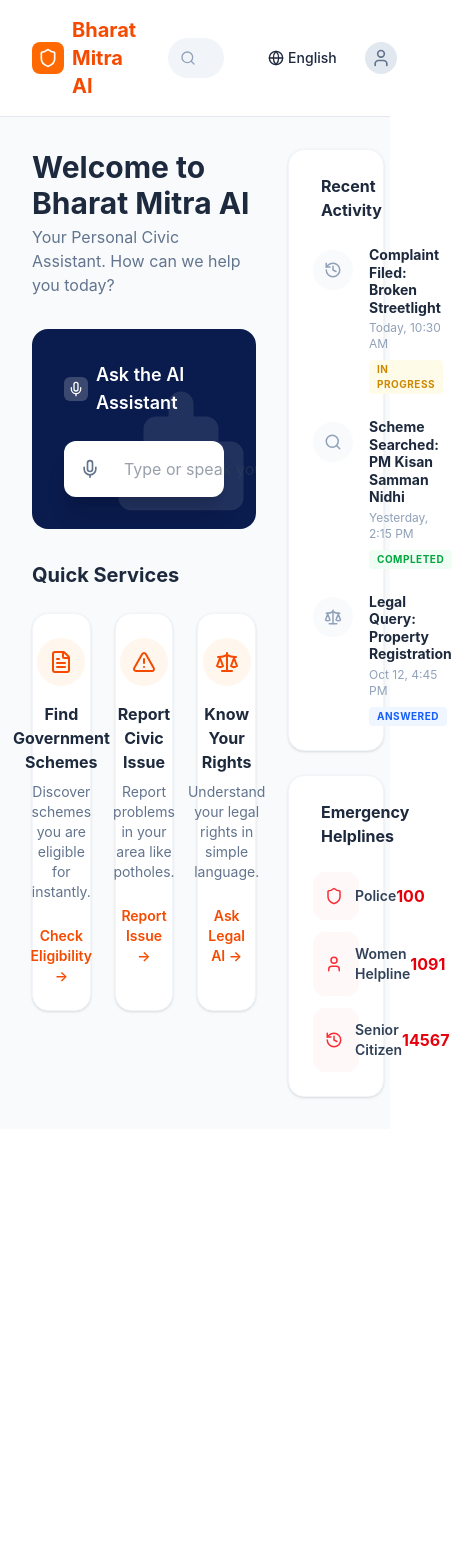
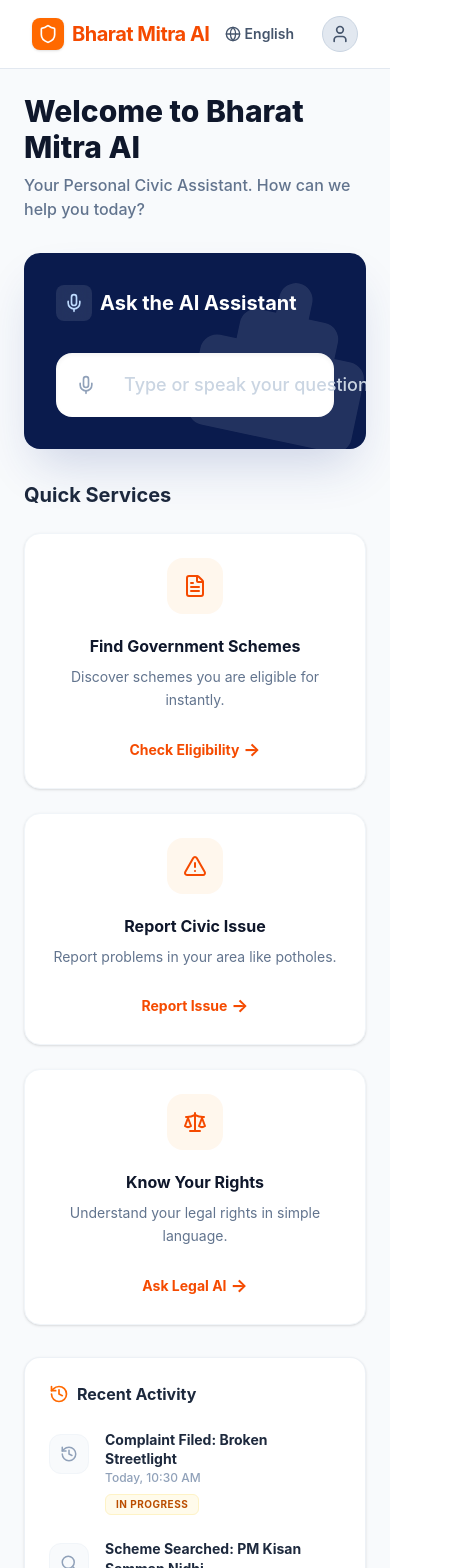
Before and after one commit to shreyanshagrawal/Bharat-Mitra-AI, a React app in the folder frontend/: page /dashboard in a window 390 px wide. Shown: the top 1568 px of the page, 452 px wide, since content can reach past the window. Before the commit the page ends 1129 px from the top, so only its background shows below. Built offline with nearby package versions, Linux system fonts and the light colour scheme; the HTML template or start-up script is replaced by a standard one.

Commit message:
report issue

```diff
--- a/frontend/src/pages/Dashboard/DashboardPage.jsx
+++ b/frontend/src/pages/Dashboard/DashboardPage.jsx
@@ -18,122 +18,130 @@
   return (
     <div className="min-h-screen bg-slate-50 font-sans text-slate-800">
       {/* --- Navbar --- */}
-      <nav className="flex items-center justify-between px-8 py-4 bg-white border-b border-slate-200">
+      <nav className="sticky top-0 z-50 flex items-center justify-between px-8 py-4 bg-white border-b border-slate-200">
         <div className="flex items-center gap-2">
-          <div className="bg-orange-500 p-1.5 rounded-lg">
+          <div className="bg-orange-500 p-1.5 rounded-lg shadow-sm">
             <Shield className="text-white w-5 h-5" />
           </div>
-          <span className="text-xl font-bold text-orange-600">
+          <span className="text-xl font-bold text-orange-600 tracking-tight">
             Bharat Mitra AI
           </span>
         </div>
 
-        <div className="flex-1 max-w-xl mx-8">
-          <div className="relative">
+        <div className="hidden md:flex flex-1 max-w-xl mx-8">
+          <div className="relative w-full">
             <Search className="absolute left-3 top-1/2 -translate-y-1/2 text-slate-400 w-4 h-4" />
             <input
               type="text"
               placeholder="Ask anything about government services"
-              className="w-full bg-slate-100 border-none rounded-full py-2 pl-10 pr-4 focus:ring-2 focus:ring-orange-500 transition-all outline-none"
+              className="w-full bg-slate-100 border-none rounded-full py-2.5 pl-10 pr-4 focus:ring-2 focus:ring-orange-500/50 transition-all outline-none text-sm"
             />
           </div>
         </div>
 
         <div className="flex items-center gap-4">
-          <button className="flex items-center gap-1 text-sm font-medium hover:bg-slate-100 px-3 py-1.5 rounded-md transition-colors">
+          <button className="flex items-center gap-1 text-sm font-semibold text-slate-600 hover:bg-slate-100 px-3 py-1.5 rounded-full transition-colors">
             <Globe className="w-4 h-4" /> English
           </button>
-          <div className="w-8 h-8 bg-slate-200 rounded-full flex items-center justify-center">
-            <User className="w-5 h-5 text-slate-500" />
+          <div className="w-9 h-9 bg-slate-200 rounded-full flex items-center justify-center border border-slate-300 cursor-pointer hover:bg-slate-300 transition-colors">
+            <User className="w-5 h-5 text-slate-600" />
           </div>
         </div>
       </nav>
 
-      <main className="max-w-7xl mx-auto p-8">
-        <div className="grid grid-cols-12 gap-8">
+      <main className="max-w-7xl mx-auto p-6 md:p-8">
+        <div className="grid grid-cols-1 lg:grid-cols-12 gap-8">
           {/* --- Left Column: Hero & Quick Services --- */}
-          <div className="col-span-8 space-y-8">
-            <section>
-              <h1 className="text-3xl font-bold mb-1">
+          <div className="lg:col-span-8 space-y-8">
+            <header>
+              <h1 className="text-3xl font-extrabold text-slate-900 mb-2">
                 Welcome to Bharat Mitra AI
               </h1>
-              <p className="text-slate-500">
+              <p className="text-slate-500 font-medium">
                 Your Personal Civic Assistant. How can we help you today?
               </p>
-            </section>
+            </header>
 
             {/* AI Assistant Search Box */}
             <motion.div
-              initial={{ opacity: 0, y: 20 }}
-              animate={{ opacity: 1, y: 0 }}
-              className="bg-[#0a1b4d] rounded-2xl p-8 relative overflow-hidden"
+              initial={{ opacity: 0, scale: 0.98 }}
+              animate={{ opacity: 1, scale: 1 }}
+              transition={{ duration: 0.5 }}
+              className="bg-[#0a1b4d] rounded-2xl p-8 relative overflow-hidden shadow-2xl shadow-blue-900/20"
             >
-              {/* Decorative Robot Background Icon */}
-              <div className="absolute right-0 bottom-0 opacity-10">
-                <svg width="150" height="150" viewBox="0 0 24 24" fill="white">
+              {/* Background Decoration */}
+              <div className="absolute -right-4 -bottom-4 opacity-10 rotate-12 pointer-events-none">
+                <svg width="200" height="200" viewBox="0 0 24 24" fill="white">
                   <path d="M12 2a2 2 0 0 1 2 2v2h2a2 2 0 0 1 2 2v2h2a2 2 0 0 1 2 2v7a2 2 0 0 1-2 2H4a2 2 0 0 1-2-2v-7a2 2 0 0 1 2-2h2V8a2 2 0 0 1 2-2h2V4a2 2 0 0 1 2-2z" />
                 </svg>
               </div>
 
-              <div className="flex items-center gap-2 mb-6 text-white">
-                <div className="bg-white/20 p-1 rounded-md">
-                  <Mic className="w-4 h-4" />
+              <div className="flex items-center gap-2 mb-8 text-white">
+                <div className="bg-white/10 p-2 rounded-lg backdrop-blur-sm">
+                  <Mic className="w-5 h-5 text-blue-200" />
                 </div>
-                <span className="font-semibold text-lg">
-                  Ask the AI Assistant
-                </span>
+                <span className="font-bold text-xl">Ask the AI Assistant</span>
               </div>
 
-              <div className="relative flex items-center bg-white rounded-xl p-2 shadow-xl">
-                <button className="p-2 hover:bg-slate-100 rounded-full transition-colors">
-                  <Mic className="text-slate-500 w-5 h-5" />
+              <div className="relative flex items-center bg-white rounded-2xl p-2 shadow-inner group">
+                <button className="p-3 hover:bg-slate-50 rounded-xl transition-colors">
+                  <Mic className="text-slate-400 w-5 h-5" />
                 </button>
                 <input
                   type="text"
                   placeholder="Type or speak your question here..."
-                  className="flex-1 px-4 outline-none text-slate-700"
+                  className="flex-1 px-4 outline-none text-slate-700 text-lg font-medium placeholder:text-slate-300"
                 />
-                <button className="bg-orange-500 hover:bg-orange-600 p-2.5 rounded-xl transition-transform active:scale-95 shadow-lg shadow-orange-500/30">
+                <motion.button
+                  whileHover={{ scale: 1.05 }}
+                  whileTap={{ scale: 0.95 }}
+                  className="bg-orange-500 hover:bg-orange-600 p-3.5 rounded-xl transition-all shadow-lg shadow-orange-500/40"
+                >
                   <Send className="text-white w-5 h-5" />
-                </button>
+                </motion.button>
               </div>
             </motion.div>
 
             {/* Quick Services Grid */}
             <section>
-              <h3 className="text-xl font-bold mb-6">Quick Services</h3>
-              <div className="grid grid-cols-3 gap-6">
+              <h3 className="text-xl font-bold text-slate-800 mb-6 flex items-center gap-2">
+                Quick Services
+              </h3>
+              <div className="grid grid-cols-1 sm:grid-cols-2 md:grid-cols-3 gap-6">
                 <ServiceCard
-                  icon={<FileText className="text-orange-600" />}
+                  icon={<FileText />}
                   title="Find Government Schemes"
                   desc="Discover schemes you are eligible for instantly."
                   actionText="Check Eligibility"
-                  link="/dashboard/schemes"
+                  link="/schemes"
                 />
                 <ServiceCard
-                  icon={<AlertTriangle className="text-orange-600" />}
+                  icon={<AlertTriangle />}
                   title="Report Civic Issue"
                   desc="Report problems in your area like potholes."
                   actionText="Report Issue"
                   link="/dashboard/dashboard_report_issue"
                 />
                 <ServiceCard
-                  icon={<Scale className="text-orange-600" />}
+                  icon={<Scale />}
                   title="Know Your Rights"
                   desc="Understand your legal rights in simple language."
                   actionText="Ask Legal AI"
+                  link="/legal"
                 />
               </div>
             </section>
           </div>
 
           {/* --- Right Column: Activity & Helplines --- */}
-          <div className="col-span-4 space-y-6">
-            {/* Recent Activity */}
-            <div className="bg-white rounded-2xl p-6 shadow-sm border border-slate-100">
-              <div className="flex items-center gap-2 mb-6">
+          <div className="lg:col-span-4 space-y-6">
+            {/* Recent Activity Card */}
+            <div className="bg-white rounded-2xl p-6 shadow-sm border border-slate-200/60">
+              <div className="flex items-center justify-between mb-6">
+                <div className="flex items-center gap-2">
                   <History className="w-5 h-5 text-orange-500" />
-                <h3 className="font-bold">Recent Activity</h3>
+                  <h3 className="font-bold text-slate-800">Recent Activity</h3>
+                </div>
               </div>
 
               <div className="space-y-6">
@@ -142,30 +150,32 @@
                   title="Complaint Filed: Broken Streetlight"
                   time="Today, 10:30 AM"
                   status="In Progress"
-                  statusColor="bg-yellow-50 text-yellow-600"
+                  variant="warning"
                 />
                 <ActivityItem
                   icon={<Search />}
                   title="Scheme Searched: PM Kisan Samman Nidhi"
                   time="Yesterday, 2:15 PM"
                   status="Completed"
-                  statusColor="bg-green-50 text-green-600"
+                  variant="success"
                 />
                 <ActivityItem
                   icon={<Scale />}
                   title="Legal Query: Property Registration"
                   time="Oct 12, 4:45 PM"
                   status="Answered"
-                  statusColor="bg-blue-50 text-blue-600"
+                  variant="info"
                 />
               </div>
             </div>
 
-            {/* Emergency Helplines */}
-            <div className="bg-white rounded-2xl p-6 shadow-sm border border-slate-100">
+            {/* Emergency Helplines Card */}
+            <div className="bg-white rounded-2xl p-6 shadow-sm border border-slate-200/60">
               <div className="flex items-center gap-2 mb-6">
                 <Phone className="w-5 h-5 text-orange-500" />
-                <h3 className="font-bold">Emergency Helplines</h3>
+                <h3 className="font-bold text-slate-800">
+                  Emergency Helplines
+                </h3>
               </div>
               <div className="space-y-3">
                 <HelplineRow icon={<Shield />} name="Police" number="100" />
@@ -188,50 +198,69 @@
   );
 };
 
-/* --- Sub-Components --- */
+/* --- Sub-Components with Enhanced Logic --- */
 
-const ServiceCard = ({ icon, title, desc, actionText }) => (
-  <motion.div
-    whileHover={{ y: -5 }}
+const ServiceCard = ({ icon, title, desc, actionText, link }) => (
+  <motion.a
+    href={link}
+    whileHover={{ y: -6, boxShadow: "0 10px 25px -5px rgba(0, 0, 0, 0.1)" }}
     className="bg-white p-6 rounded-2xl border border-slate-100 shadow-sm flex flex-col items-center text-center group cursor-pointer"
   >
-    <div className="w-12 h-12 bg-orange-50 rounded-full flex items-center justify-center mb-4 group-hover:scale-110 transition-transform">
-      {icon}
+    <div className="w-14 h-14 bg-orange-50 text-orange-600 rounded-2xl flex items-center justify-center mb-5 group-hover:bg-orange-500 group-hover:text-white transition-all duration-300">
+      {React.cloneElement(icon, { size: 24 })}
     </div>
-    <h4 className="font-bold mb-2">{title}</h4>
-    <p className="text-sm text-slate-500 mb-6">{desc}</p>
-    <button className="text-orange-600 font-semibold text-sm flex items-center gap-1 hover:gap-2 transition-all">
-      {actionText} →
-    </button>
-  </motion.div>
+    <h4 className="font-bold text-slate-900 mb-2">{title}</h4>
+    <p className="text-sm text-slate-500 leading-relaxed mb-6">{desc}</p>
+    <span className="text-orange-600 font-bold text-sm flex items-center gap-1 group-hover:gap-2 transition-all">
+      {actionText} <span className="text-lg">→</span>
+    </span>
+  </motion.a>
 );
 
-const ActivityItem = ({ icon, title, time, status, statusColor }) => (
-  <div className="flex gap-4">
-    <div className="mt-1 w-10 h-10 bg-slate-50 rounded-full flex items-center justify-center shrink-0">
-      {React.cloneElement(icon, { size: 18, className: "text-slate-400" })}
+const ActivityItem = ({ icon, title, time, status, variant }) => {
+  const styles = {
+    warning: "bg-amber-50 text-amber-700 border-amber-100",
+    success: "bg-emerald-50 text-emerald-700 border-emerald-100",
+    info: "bg-blue-50 text-blue-700 border-blue-100",
+  };
+
+  return (
+    <div className="flex gap-4 group">
+      <div className="mt-1 w-10 h-10 bg-slate-50 rounded-xl flex items-center justify-center shrink-0 border border-slate-100 group-hover:bg-white transition-colors">
+        {React.cloneElement(icon, {
+          size: 18,
+          className:
+            "text-slate-400 group-hover:text-orange-500 transition-colors",
+        })}
       </div>
       <div className="flex-1">
-      <h5 className="text-sm font-bold leading-tight">{title}</h5>
-      <p className="text-xs text-slate-400 mt-1">{time}</p>
+        <h5 className="text-[14px] font-bold text-slate-800 leading-snug group-hover:text-orange-600 transition-colors cursor-pointer">
+          {title}
+        </h5>
+        <p className="text-xs text-slate-400 font-medium mt-0.5">{time}</p>
         <span
-        className={`inline-block mt-2 px-2 py-0.5 rounded text-[10px] font-bold uppercase tracking-wider ${statusColor}`}
+          className={`inline-block mt-2 px-2.5 py-0.5 rounded-md text-[10px] font-bold border uppercase tracking-wider ${styles[variant]}`}
         >
           {status}
         </span>
       </div>
     </div>
   );
+};
 
 const HelplineRow = ({ icon, name, number }) => (
-  <div className="flex items-center justify-between p-3 bg-red-50/50 rounded-xl hover:bg-red-50 transition-colors cursor-pointer group">
+  <div className="flex items-center justify-between p-3.5 bg-slate-50 border border-transparent rounded-xl hover:bg-red-50 hover:border-red-100 transition-all cursor-pointer group">
     <div className="flex items-center gap-3">
-      <div className="text-red-500 group-hover:scale-110 transition-transform">
+      <div className="text-slate-400 group-hover:text-red-500 transition-colors">
         {React.cloneElement(icon, { size: 18 })}
       </div>
-      <span className="text-sm font-semibold text-slate-700">{name}</span>
+      <span className="text-sm font-bold text-slate-700 group-hover:text-slate-900 transition-colors">
+        {name}
+      </span>
     </div>
-    <span className="text-red-600 font-bold">{number}</span>
+    <span className="text-slate-500 font-extrabold text-sm group-hover:text-red-600 transition-colors">
+      {number}
+    </span>
   </div>
 );
 
```
Also changed, not shown: frontend/src/pages/Dashboard_Extras/report_issue.jsx (+29 -33 lines). Lines whose indentation alone changed are shown as unchanged.
